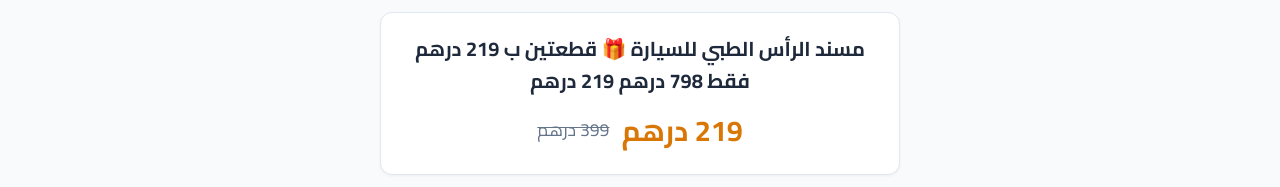
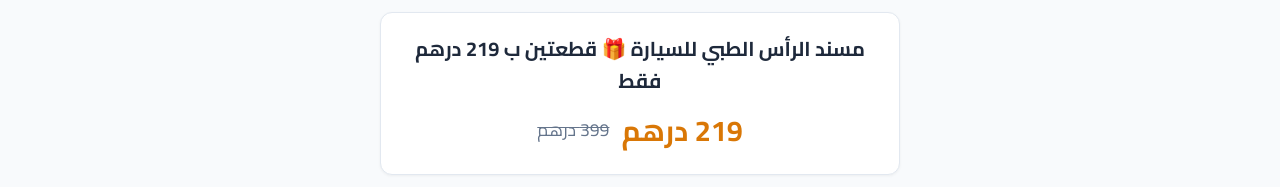
Before and after one commit to xmohamedabdelmalek-eng/AutoConfort, a plain HTML site: page index.html in a window 1280 px wide. Shown: the part 534-721 px from the top of the page. Drawn offline with Linux system fonts and the light colour scheme.

Commit message:
Update index.html

```diff
--- a/index.html
+++ b/index.html
@@ -392,7 +392,7 @@ src="https://www.facebook.com/tr?id=2356674051754179&ev=PageView&noscript=1"
         </div>
 
         <div class="product-info">
-            <h1 class="product-title">مسند الرأس الطبي للسيارة 🎁 قطعتين ب 219 درهم فقط 798 درهم 219 درهم</h1>
+            <h1 class="product-title">مسند الرأس الطبي للسيارة 🎁 قطعتين ب 219 درهم فقط</h1>
             <div class="price-box">
                 <span class="current-price">219 درهم</span>
                 <span class="old-price">399 درهم</span>
```
